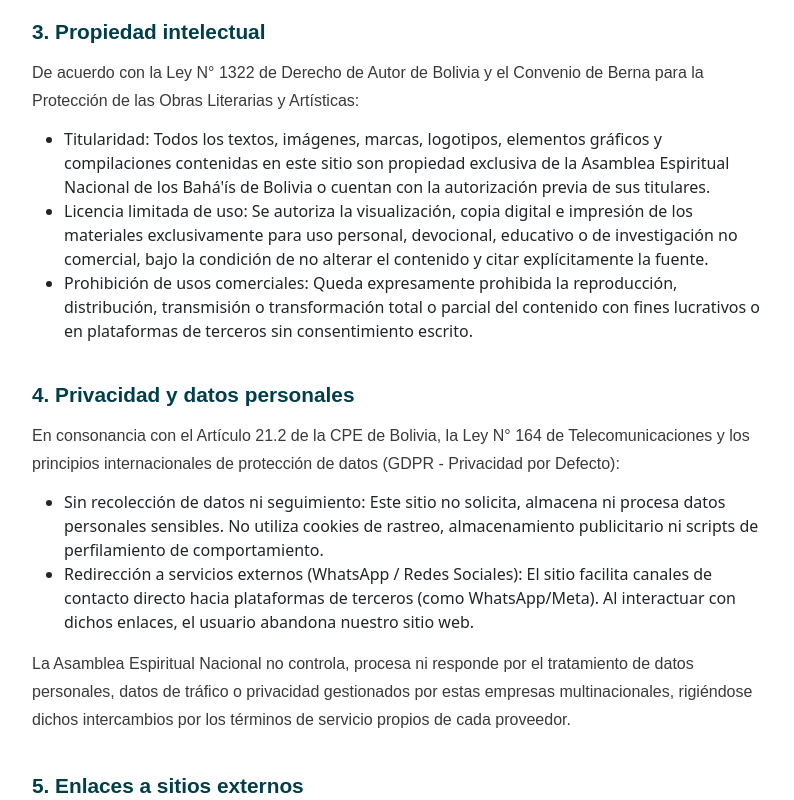
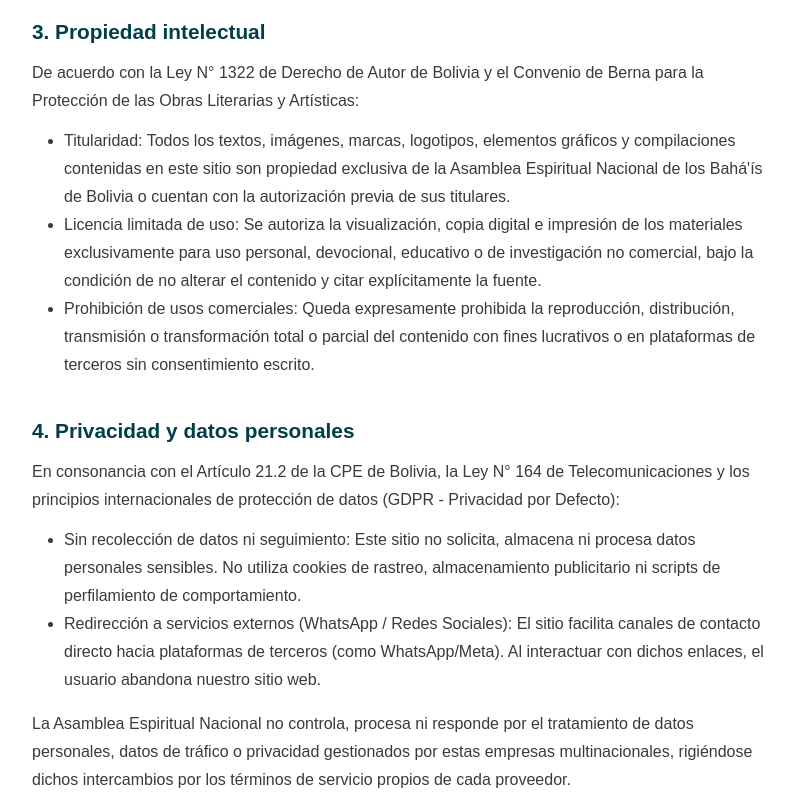
Before and after one commit to joedavidcoronado/weboficialbolivia, a React (Vite) app: page /condiciones in a window 1280 px wide. Shown: the part 820-1620 px from the top of the page, without its empty margins (240-1034 px from the left). Built offline with nearby package versions, Linux system fonts and the light colour scheme; a web font is replaced by a local one.

Commit message:
fix: Correcciones Nura

```diff
--- a/src/components/Footer.jsx
+++ b/src/components/Footer.jsx
@@ -34,7 +34,7 @@
                                 <FontAwesomeIcon icon={faWhatsapp} size="lg" />
                             </a>
                             <a
-                                href="https://bahai.org"
+                                href="https://bahai.org/es"
                                 className={styles.footerSocial2}
                                 target="_blank"
                                 rel="noopener noreferrer"
--- a/src/components/PlaceHolderWait.module.css
+++ b/src/components/PlaceHolderWait.module.css
@@ -21,7 +21,7 @@
 .title {
   font-size: 24px;
   font-weight: 700;
-  color: #1a1a1a; /* Cambia a blanco si usas modo oscuro */
+  color: #003E48;
   margin-bottom: 12px;
 }
 
--- a/src/pages/ConditionsPage.module.css
+++ b/src/pages/ConditionsPage.module.css
@@ -58,6 +58,20 @@
   margin-bottom: 0.75rem;
 }
 
+ul {
+  font-family: var(--font-primary);
+  font-size: 1rem;
+  line-height: 1.75;
+  color: #3a3a3a;
+}
+
+li{
+  font-family: var(--font-primary);
+  font-size: 1rem;
+  line-height: 1.75;
+  color: #3a3a3a;
+}
+
 .inlineLink {
   color: var(--cbb-verde-principal);
   font-weight: 600;
--- a/src/pages/NotFoundPage.module.css
+++ b/src/pages/NotFoundPage.module.css
@@ -7,13 +7,14 @@
 .errorCode {
   /* Personaliza el tamaño, color o animación del 404 */
   font-family: var(--font-primary);
-  color: #333;
+  color: #003E48;
 }
 
 .errorTitle {
   /* Personaliza el título de la página */
   font-family: var(--font-primary);
   font-weight: 600;
+  color: #003E48;
 }
 
 .errorText {
```
